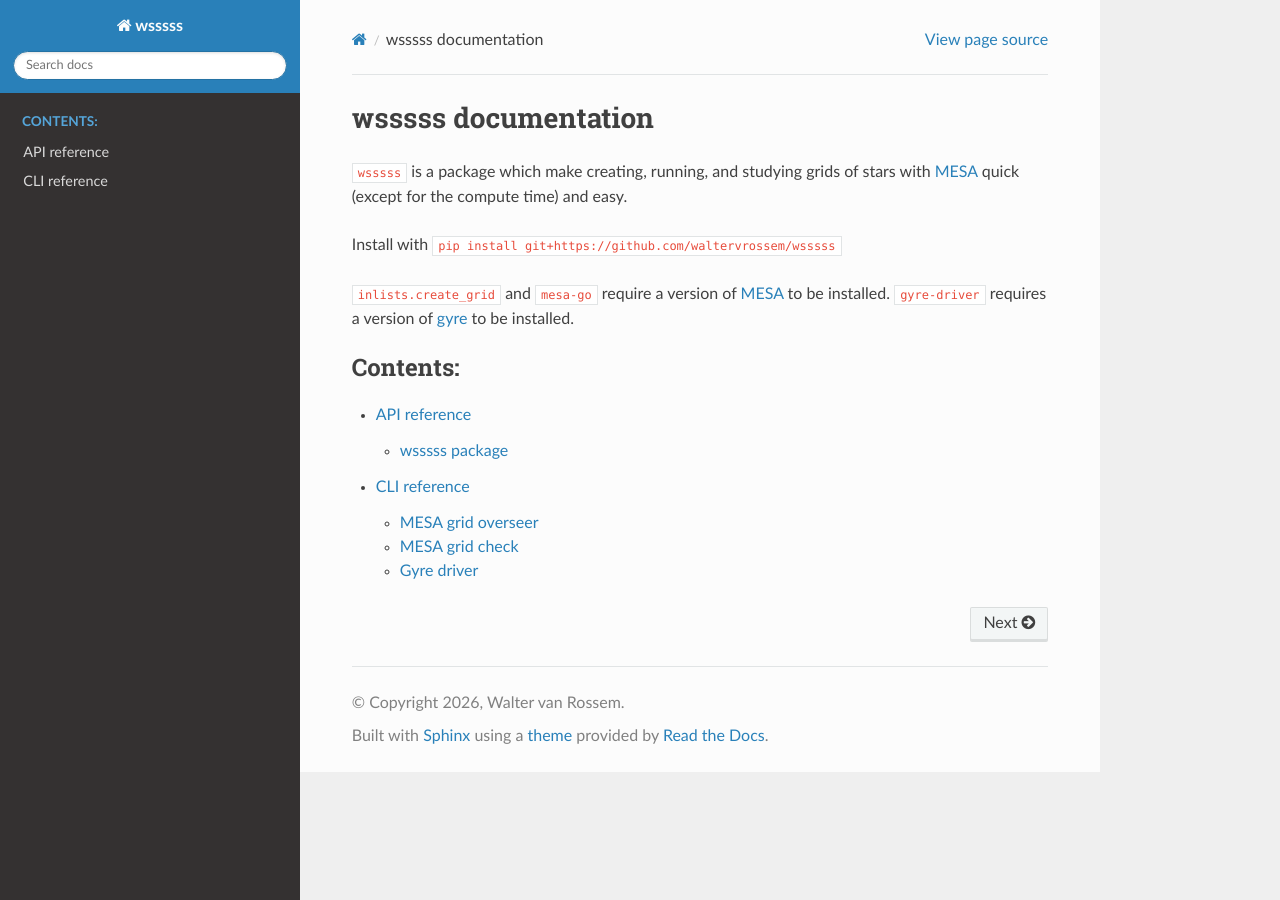
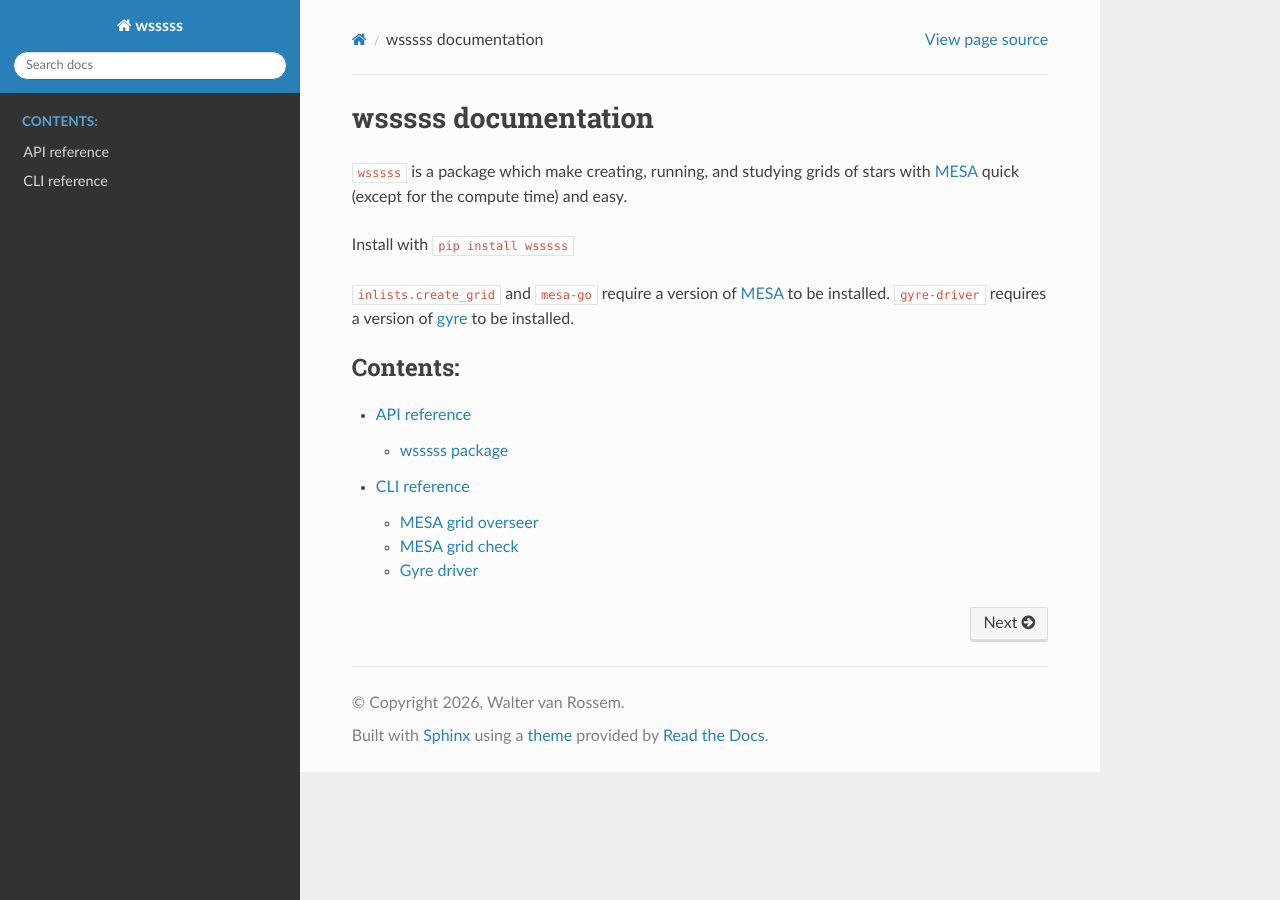
Before and after one commit to waltervrossem/wsssss, a Sphinx documentation site: the page built from docs/index.rst, in a window 1280 px wide. Built offline with Sphinx 7.4.7 and the Read the Docs theme 3.1.0, drawn with Linux system fonts in a browser that asks for light colours.

Commit message:
docs: wsssss is on PyPI

```diff
--- a/docs/index.rst
+++ b/docs/index.rst
@@ -10,7 +10,7 @@ wsssss documentation
 quick (except for the compute time) and easy.
 
 Install with
-``pip install git+https://github.com/waltervrossem/wsssss``
+``pip install wsssss``
 
 ``inlists.create_grid`` and ``mesa-go`` require a version of `MESA <https://docs.mesastar.org>`_ to be installed.
 ``gyre-driver`` requires a version of `gyre <https://gyre.readthedocs.io/en/stable/>`_ to be installed.
```
